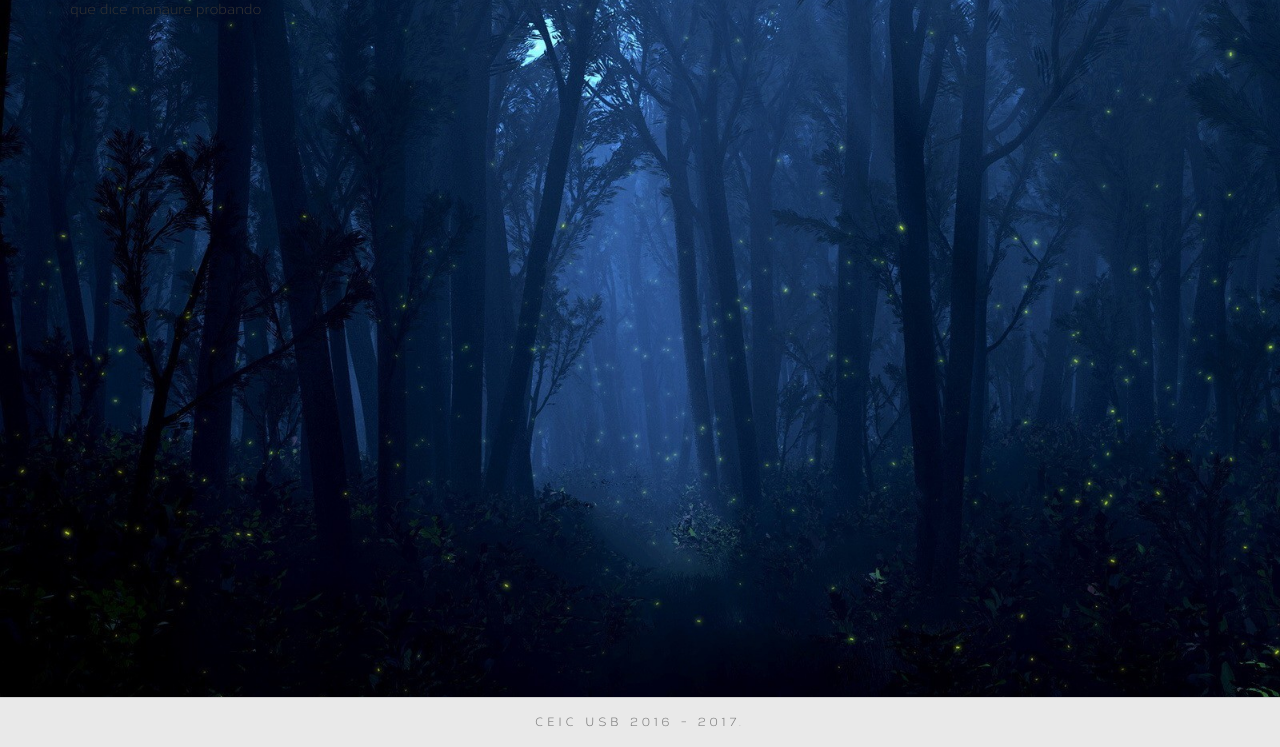
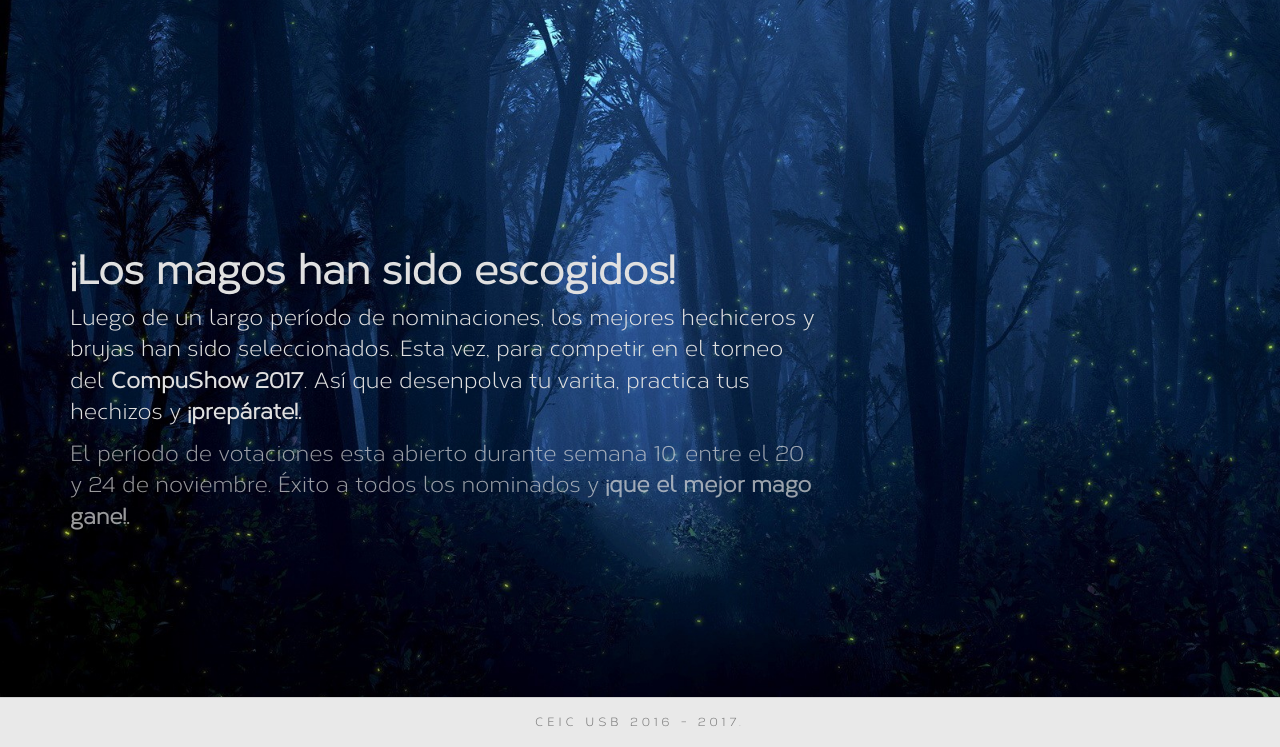
Before and after one commit to usbceic/CompuShow2017, a Django app: page / in a window 1280 px wide. Shown: the part 53-800 px from the top of the page. Run offline with Django 3.2, Linux system fonts and the light colour scheme; the visitor is signed in with stand-in values (Sample User, id 1); data that the repository does not hold is empty; some libraries are stand-ins or nearby versions.

Commit message:
Add voting main page

```diff
--- a/voting/static/voting/css/index.css
+++ b/voting/static/voting/css/index.css
@@ -28,6 +28,9 @@ body {
     padding-right: 30px;
 }
 
+.info-text {
+    font-size: 22px;
+}
 
 /* Animations */
 .title-head {
--- a/voting/templates/voting/index.html
+++ b/voting/templates/voting/index.html
@@ -35,13 +35,34 @@
 						</form>
 					</div>
 				</div>
+			</div>
 
-			</div>
 		{% endif %}
 
 		{% if enable_voting %}
 
-			<p>que dice manaure probando</p>
+			<div class="main-content">
+				<div class="row">
+					<div class="col-xs-8 presentation">
+						<h3 class="title"><strong>
+							<span class="title-head">¡Los magos han sido escogidos!</span>
+						</strong></h3>
+						<div class="title-body info-text">
+							<p>Luego de un largo período de nominaciones, los mejores hechiceros y brujas han sido seleccionados. Esta vez, para competir en el torneo del <strong>CompuShow 2017</strong>. Así que desenpolva tu varita, practica tus hechizos y <strong>¡prepárate!.</strong></p>
+						</div>
+						<div class="period-info info-text">
+							<p>El período de votaciones esta abierto durante semana 10, entre el 20 y 24 de noviembre. Éxito a todos los nominados y <strong>¡que el mejor mago gane!.</strong></p>
+						</div>
+					</div>
+				</div>
+				<div class="row">
+					<div class="text-center">
+						<form action="{% url 'voting:vote' %}">
+							<input type="submit" id="goto-nomination-btn" class="btn btn-success" value="Votar">
+						</form>
+					</div>
+				</div>
+			</div>
 
 		{% endif %}
 
```
